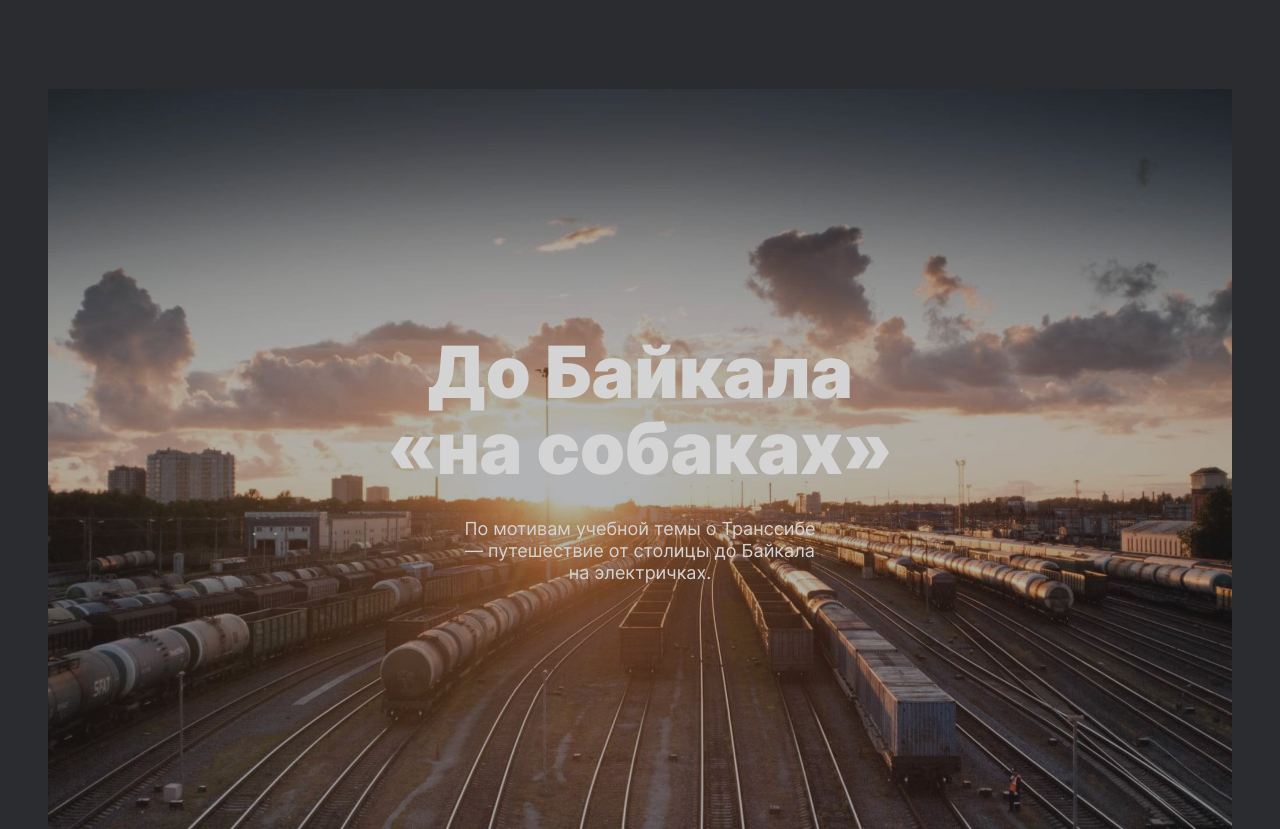
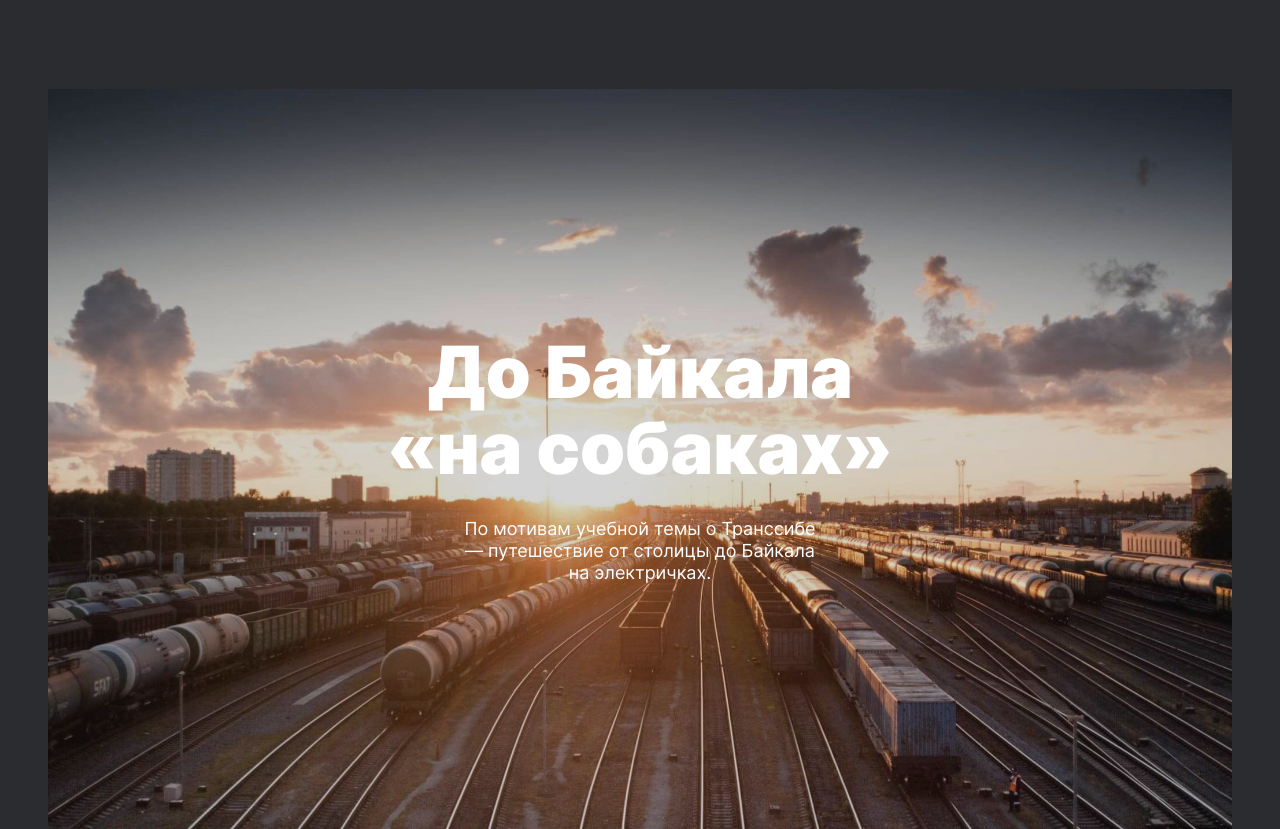
Before and after one commit to AlexandrMah/russian-travel, a plain HTML site: page index.html in a window 1280 px wide. Shown: the part 5912-6741 px from the top of the page. Drawn offline with Linux system fonts and the light colour scheme.

Commit message:
review 3.2

```diff
--- a/blocks/cover/__background/cover__background.css
+++ b/blocks/cover/__background/cover__background.css
@@ -1,8 +1,11 @@
 .cover__background{
   width: 100%;
-  max-height: 100%;
-  grid-row: 1/span 7;
-  grid-column: 1/span 4;
+  height: 100%;
+  position: absolute;
+  background: url(./../../../images/cover-trains.jpg);
+  background-size: 100%;
+  background-repeat: no-repeat;
+  object-fit: cover;
   opacity: 0.8;
   transition: opacity 1s;
 }
--- a/blocks/cover/__overlay/cover__overlay.css
+++ b/blocks/cover/__overlay/cover__overlay.css
@@ -1,14 +1,10 @@
 .cover__overlay{
-  display: grid;
-  grid-auto-columns: minmax(min-content, max-content);
-  grid-auto-rows: minmax(min-content, max-content);
+  display: flex;
+  aspect-ratio: 8/5;
+  flex-direction: column;
+  justify-content: center;
   align-items: center;
-  opacity: 0.8;
-  transition: opacity 2s;
   color: #fff;
   text-decoration: none;
+  position: relative;
 }
-
-/*.cover__overlay:hover{
-  opacity: 0.3;
-}*/
--- a/blocks/cover/__subtitle/cover__subtitle.css
+++ b/blocks/cover/__subtitle/cover__subtitle.css
@@ -5,9 +5,8 @@
   font-size: 18px;
   line-height: 22px;
   text-align: center;
-  grid-row: 5/span 1;
-  grid-column: 1/span 4;
   align-content: end;
+  opacity: 1;
   z-index: 1;
 }
 
--- a/blocks/cover/__title/cover__title.css
+++ b/blocks/cover/__title/cover__title.css
@@ -5,8 +5,7 @@
   font-size: 72px;
   line-height: 76px;
   text-align: center;
-  grid-row: 3/span 2;
-  grid-column: 1/span 4;
+  opacity: 1;
   z-index: 1;
 }
 
--- a/blocks/cover/cover.css
+++ b/blocks/cover/cover.css
@@ -1,10 +1,9 @@
 .cover{
   max-width: 100%;
-  max-height: 100%;
   margin: 0 48px;
 }
 
-@media screen and (max-width: 1024px) {
+@media screen and (max-width: 1024px){
   .cover{
     margin: 0;
   }
--- a/index.html
+++ b/index.html
@@ -122,7 +122,7 @@
       <a href="https://stampsy.com/na-elektrichkakh-do-baikala" class="cover__overlay">
         <h2 class="cover__title">До Байкала «на собаках»</h2>
         <p class="cover__subtitle">По мотивам учебной темы о Транссибе — путешествие от столицы до Байкала на электричках.</p>
-        <img src="./images/cover-trains.jpg" alt="" class="cover__background">
+        <div class="cover__background"></div>
       </a>
     </section>
 
```
